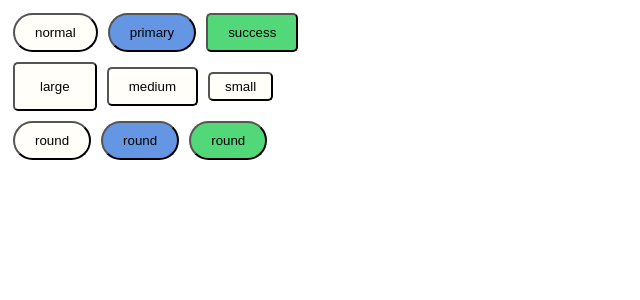
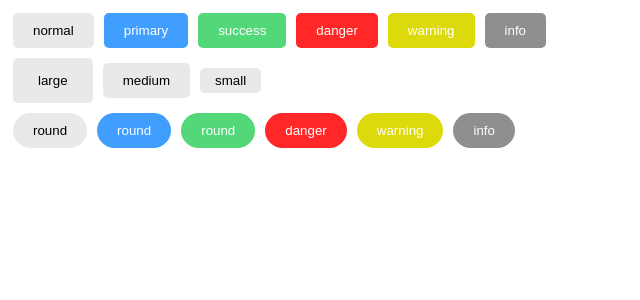
Before and after one commit to akaGKD/meta-ui, a Vue app: page / in a window 1280 px wide. Shown: the top 300 px of the page, without its empty margins (0-640 px from the left). Built offline with nearby package versions, Linux system fonts and the light colour scheme.

Commit message:
my commit

```diff
--- a/package.json
+++ b/package.json
@@ -9,6 +9,9 @@
   },
   "dependencies": {
     "core-js": "^3.6.5",
+    "node-sass": "npm:dart-sass@^1.25.0",
+    "sass": "^1.50.0",
+    "sass-loader": "^7.3.1",
     "vue": "^2.6.11"
   },
   "devDependencies": {
@@ -18,6 +21,8 @@
     "babel-eslint": "^10.1.0",
     "eslint": "^6.7.2",
     "eslint-plugin-vue": "^6.2.2",
+    "style-resources-loader": "^1.4.1",
+    "vue-cli-plugin-style-resources-loader": "~0.1.5",
     "vue-template-compiler": "^2.6.11"
   },
   "eslintConfig": {
--- a/src/App.vue
+++ b/src/App.vue
@@ -1,8 +1,11 @@
 <template>
   <div id="app">
-    <metaButton type="normal" round>normal</metaButton>
-    <metaButton type="primary" round>primary</metaButton>
+    <metaButton type="normal">normal</metaButton>
+    <metaButton type="primary">primary</metaButton>
     <metaButton type="success">success</metaButton>
+    <metaButton type="danger">danger</metaButton>
+    <metaButton type="warning">warning</metaButton>
+    <metaButton type="info">info</metaButton>
     <br />
     <metaButton size="large" type="normal">large</metaButton>
     <metaButton size="medium" type="normal">medium</metaButton>
@@ -11,6 +14,9 @@
     <metaButton type="normal" round>round</metaButton>
     <metaButton type="primary" round>round</metaButton>
     <metaButton type="success" round>round</metaButton>
+    <metaButton type="danger" round>danger</metaButton>
+    <metaButton type="warning" round>warning</metaButton>
+    <metaButton type="info" round>info</metaButton>
   </div>
 </template>
 
--- a/src/button/button.vue
+++ b/src/button/button.vue
@@ -1,7 +1,8 @@
 <template>
   <button
     class="meta-button"
-    :class="[typeClass, sizeClass, { 'is-round': round,'is-plain': plain }]"
+    :class="[typebinding, { 'is-round': round, 'is-plain': plain }]"
+    @click="popup"
   >
     <slot></slot>
   </button>
@@ -15,15 +16,25 @@ export default {
       type: String,
       default: "normal",
       validator(value) {
-        return value === "primary" || value === "normal" || value === "success";
+        return (
+          value === "info" ||
+          value === "primary" ||
+          value === "normal" ||
+          value === "success" ||
+          value === "danger" ||
+          value === "warning"
+        );
       },
     },
     size: {
       type: String,
       default: "medium",
+      validator(value) {
+        return value === "large" || value === "medium" || value === "small";
+      },
     },
-    plain:{
-      type:Boolean,
+    plain: {
+      type: Boolean,
       default: false,
     },
     round: {
@@ -32,15 +43,18 @@ export default {
     },
   },
   computed: {
-    typeClass() {
+    typebinding() {
       return {
         [`meta-button-${this.type}`]: this.type,
+        [`meta-button-size-${this.size}`]: this.size,
       };
     },
-    sizeClass() {
-      return {
-        [`meta-button-size-${this.size}`]: this.size,
-      };
+  },
+  methods: {
+    popup() {
+      if (this.type == "normal") {
+        alert("normal button");
+      }
     },
   },
 };
@@ -51,19 +65,60 @@ export default {
   padding: 10px 20px;
   border-radius: 5px;
   margin: 5px 5px;
+  border: 0;
 }
 .meta-button.is-round {
   border-radius: 20px;
 }
 
 .meta-button-normal {
-  background-color: #fffef9;
+  background-color: #eae9e9;
+}
+.meta-button-normal:hover {
+  background-color: #e9f5fb;
+  color: rgb(135, 188, 205);
 }
 .meta-button-primary {
-  background-color: #6596e4;
+  background-color: #409eff;
+  color: white;
+}
+.meta-button-primary:hover {
+  background-color: rgb(113, 196, 255);
 }
 .meta-button-success {
   background-color: #53d879;
+  color: white;
+}
+
+.meta-button-success:hover {
+  background-color: #4dff80;
+}
+
+.meta-button-info {
+  background-color: #8f8f8f;
+  color: white;
+}
+
+.meta-button-info:hover {
+  background-color: #cecece;
+}
+
+.meta-button-danger {
+  background-color: #ff2727;
+  color: white;
+}
+
+.meta-button-danger:hover {
+  background-color: #ff8888;
+}
+
+.meta-button-warning {
+  background-color: #ddda0c;
+  color: white;
+}
+
+.meta-button-warning:hover {
+  background-color: #fcff64;
 }
 
 .meta-button-size-large {
--- /dev/null
+++ b/vue.config.js
@@ -0,0 +1,8 @@
+module.exports = {
+  pluginOptions: {
+    'style-resources-loader': {
+      preProcessor: 'scss',
+      patterns: []
+    }
+  }
+}
```
Also changed, not shown: 1 other file (tests, documents, lock files or other folders).
